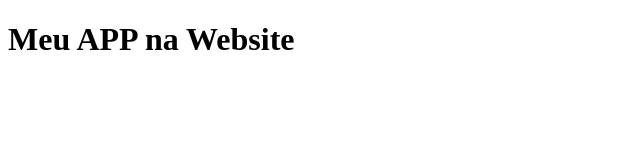
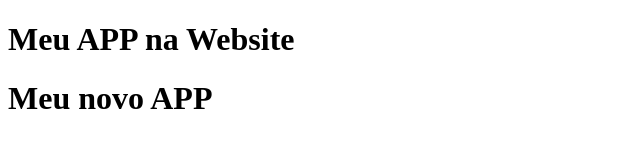
Before and after one commit to bastosrafael/gitvscode, a plain HTML site: page index.html in a window 1280 px wide. Shown: the whole page, without its empty margins (0-640 px from the left). Drawn offline with Linux system fonts and the light colour scheme.

Commit message:
Atualziado o texto do site

```diff
--- a/index.html
+++ b/index.html
@@ -7,5 +7,6 @@
 </head>
 <body>
     <h1>Meu APP na Website</h1>
+    <h1>Meu novo APP</h1>
 </body>
 </html>
```
